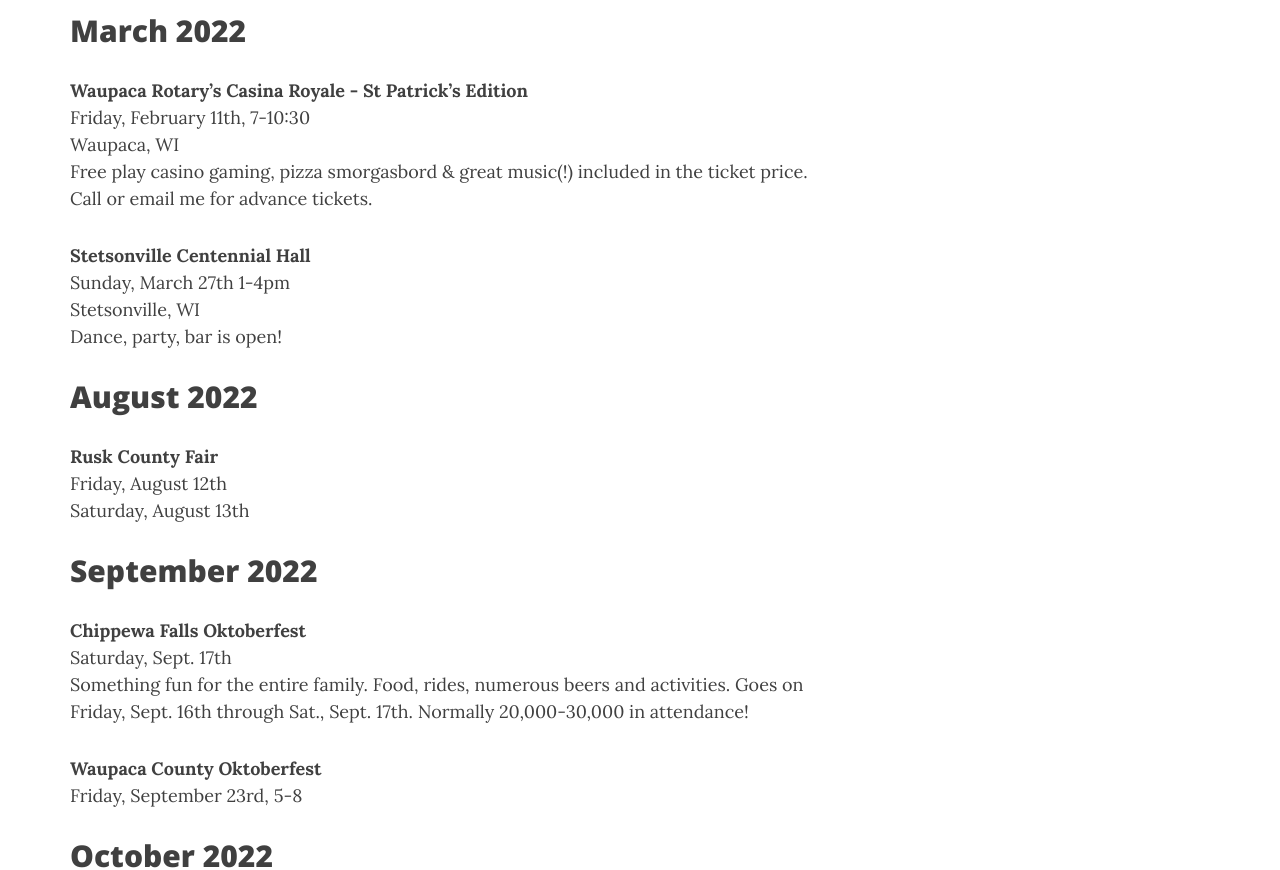
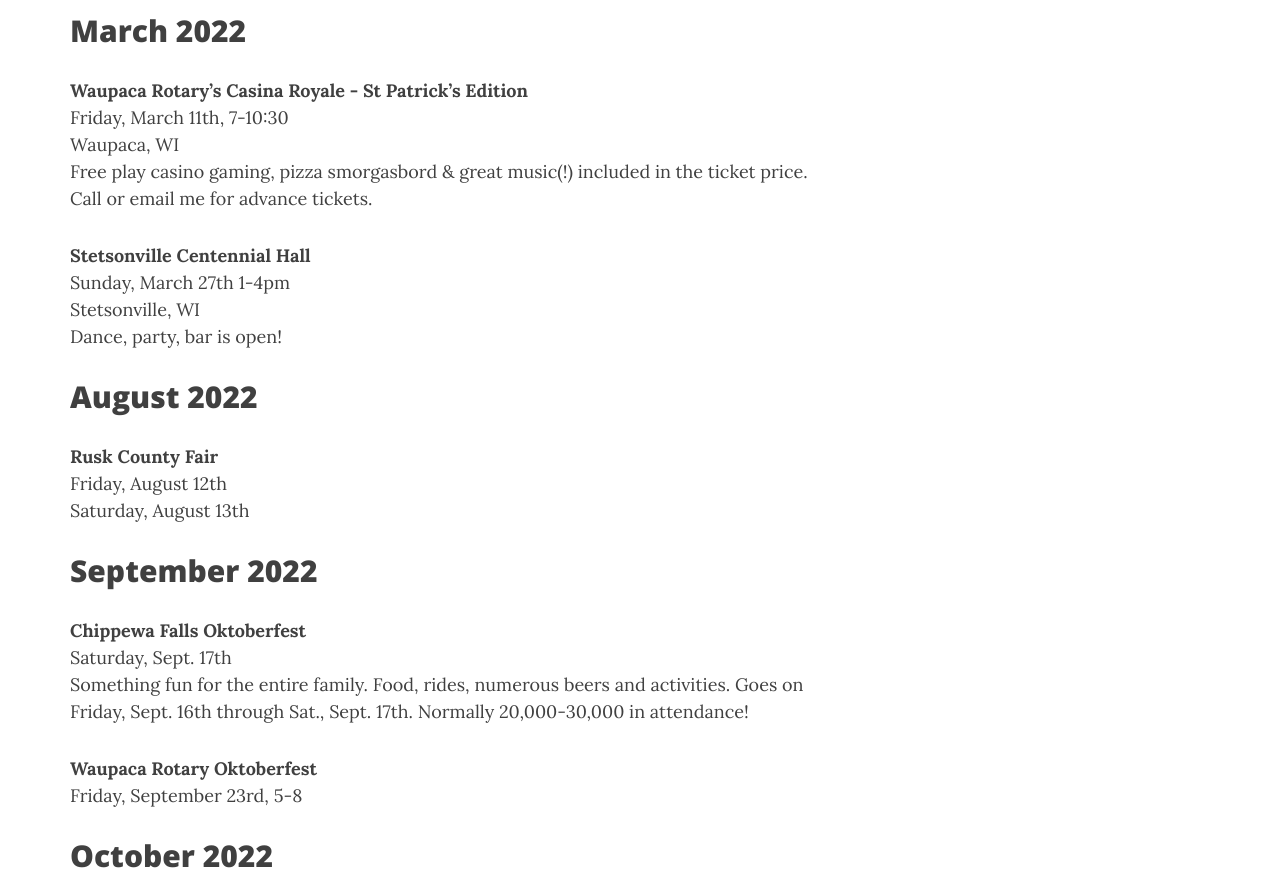
Before and after one commit to jcoenen/justmannband.com, a Jekyll site: the page built from showtimes.md, in a window 1280 px wide and 1400 px high. Shown: the part 401-1271 px from the top of the window. Built offline with Jekyll 4.4.1, drawn with Linux system fonts in a browser that asks for light colours; nearby versions of some CDN libraries.

Commit message:
Update showtimes.md

```diff
--- a/showtimes.md
+++ b/showtimes.md
@@ -10,7 +10,7 @@
 
 ## March 2022
 **Waupaca Rotary's Casina Royale - St Patrick's Edition**
-Friday, February 11th, 7-10:30
+Friday, March 11th, 7-10:30
 Waupaca, WI
 Free play casino gaming, pizza smorgasbord & great music(!) included in the ticket price. Call or email me for advance tickets.
 
@@ -31,7 +31,7 @@
 Saturday, Sept. 17th
 Something fun for the entire family. Food, rides, numerous beers and activities. Goes on Friday, Sept. 16th through Sat., Sept. 17th.  Normally 20,000-30,000 in attendance!
 
-**Waupaca County Oktoberfest**
+**Waupaca Rotary Oktoberfest**
 Friday, September 23rd, 5-8
 
 
```
